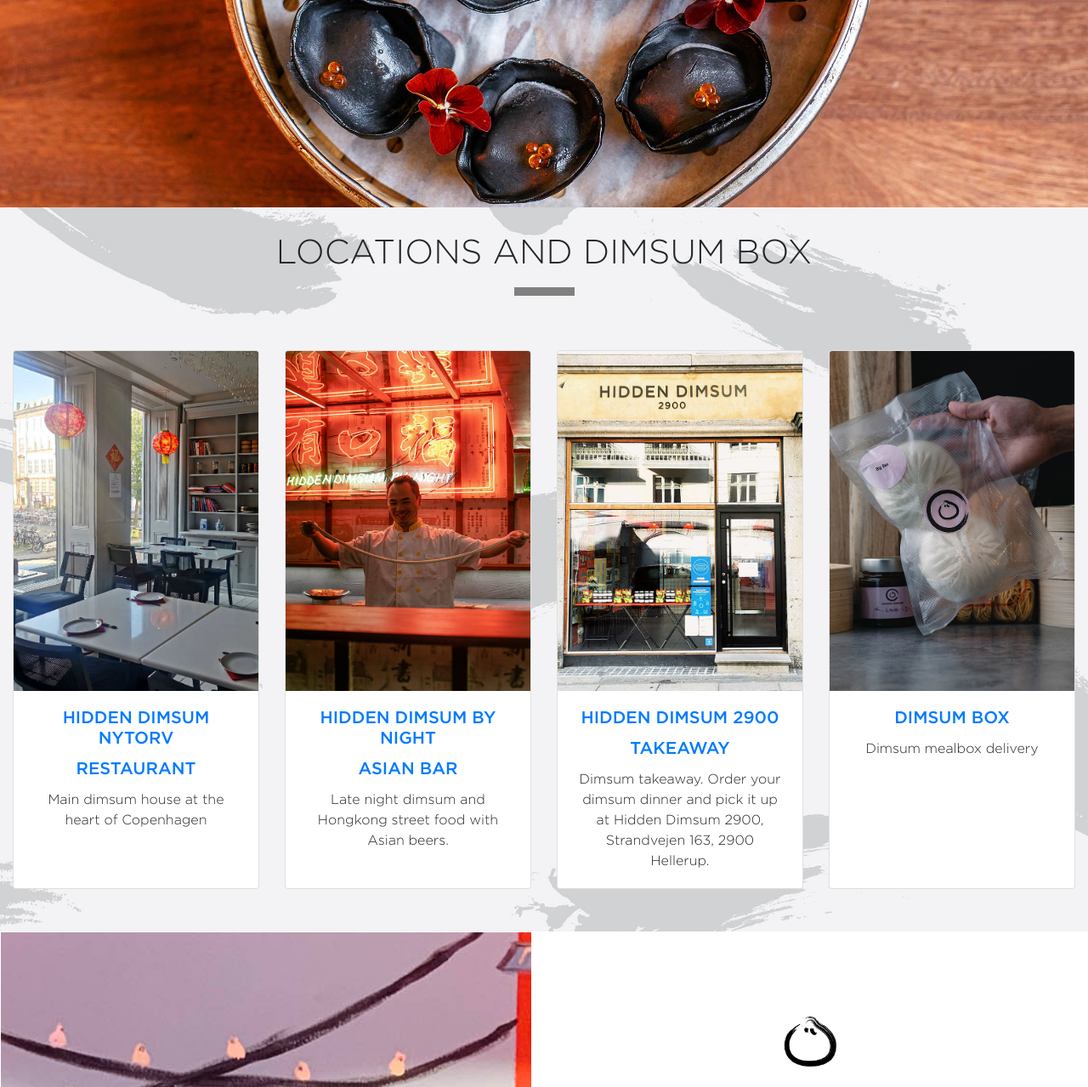
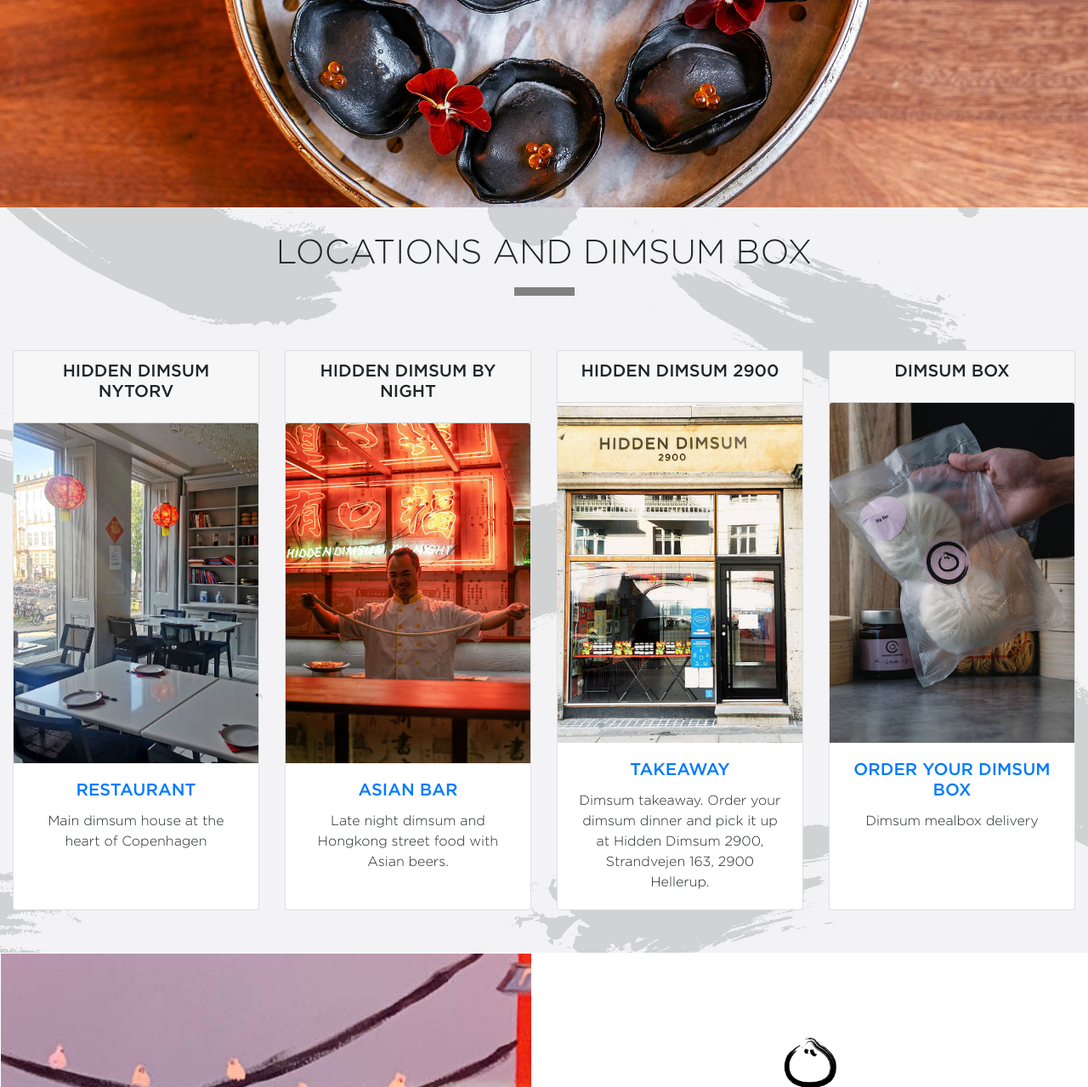
Before and after one commit to JianDk/HD_website, a Django app: page / in a window 1280 px wide. Shown: the part 456-1735 px from the top of the page at 85% size. Run offline with Django 3.2, Linux system fonts and the light colour scheme; parts of the project's set-up code (start-up, migrations or seed data) failed here and were passed over; some libraries are stand-ins or nearby versions.

Commit message:
added title to the card header

```diff
--- a/website/templates/mainCardContent.html
+++ b/website/templates/mainCardContent.html
@@ -11,27 +11,31 @@
         <div class="card-deck" id ="card-deck">
 
             <div class="card">
+                <div class="card-header">
+                    <h5 class="card-title">HIDDEN DIMSUM NYTORV</h5>
+                  </div>
                 <a href="{% url 'hdnytorv' %}">
                     <img class="card-img-top" src={% static 'media/card_hiddendimsumNytorv.jpg' %} alt="Hidden Dimsum restaurant in Nytorv image">
                 </a>
 
                 <div class="card-body">
                     <a href="{% url 'hdnytorv' %}">
-                        <h5 class="card-title">HIDDEN DIMSUM NYTORV </h5>
                         <h5 class="card-title">RESTAURANT</h5>
                     </a>
                     <p class="card-text">Main dimsum house at the heart of Copenhagen</p>
                 </div>
             </div>
 
+            <div class="card">
+                <div class="card-header">
+                    <h5 class="card-title">HIDDEN DIMSUM BY NIGHT</h5>
+                </div>
 
-            <div class="card">
                 <a href="{% url 'hdbynight' %}">
                     <img class="card-img-top" src={% static 'media/card_bynight.jpg' %} alt="Hidden Dimsum By Night an Asian bar in Copenhagen city center">
                 </a>
                 <div class="card-body">
                     <a href= "{% url 'hdbynight' %}">
-                        <h5 class="card-title">HIDDEN DIMSUM BY NIGHT</h5>
                         <h5 class="card-title">ASIAN BAR</h5>
                     </a>
                     <p class="card-text">Late night dimsum and Hongkong street food with Asian beers.</p>
@@ -39,12 +43,14 @@
             </div>
 
             <div class="card">
+                <div class="card-header">
+                    <h5 class="card-title">HIDDEN DIMSUM 2900</h5>
+                </div>
                 <a href="{% url 'hd2900' %}">
                     <img class="card-img-top" src={% static 'media/card_hiddendimsum2900.jpg' %} alt="Hidden Dimsum 2900 takeaway restaurant in Hellerup">
                 </a>
                 <div class="card-body">
                     <a href="{% url 'hd2900' %}">
-                        <h5 class="card-title">HIDDEN DIMSUM 2900</h5>
                         <h5 class="card-title">TAKEAWAY</h5>
                     </a>
                     <p class="card-text">Dimsum takeaway. Order your dimsum dinner and pick it up at Hidden Dimsum 2900, Strandvejen 163, 2900 Hellerup.</p>
@@ -52,12 +58,15 @@
             </div>
 
             <div class="card">
+                <div class="card-header">
+                    <h5 class="card-title">DIMSUM BOX</h5>
+                </div>
                 <a href="http://www.dimsumbox.dk">
                     <img class="card-img-top" src={% static 'media/card_dimsumbox.jpg' %} alt="Dimsum Box delivery of mealbox in Copenhagen">
                 </a>
                 <div class="card-body">
                     <a href="http://www.dimsumbox.dk}">
-                        <h5 class="card-title">DIMSUM BOX</h5>
+                        <h5 class="card-title">ORDER YOUR DIMSUM BOX</h5>
                     </a>
                     <p class="card-text">Dimsum mealbox delivery</p>
 
```
